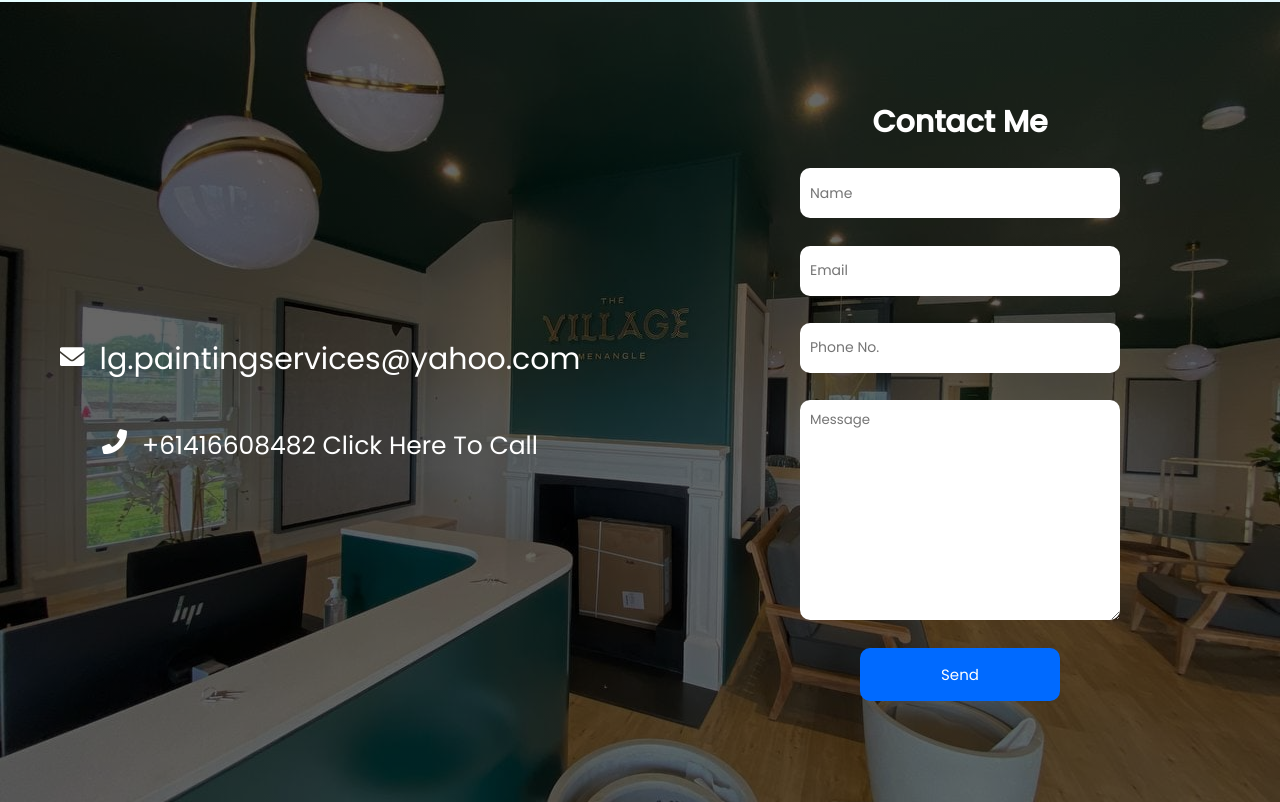
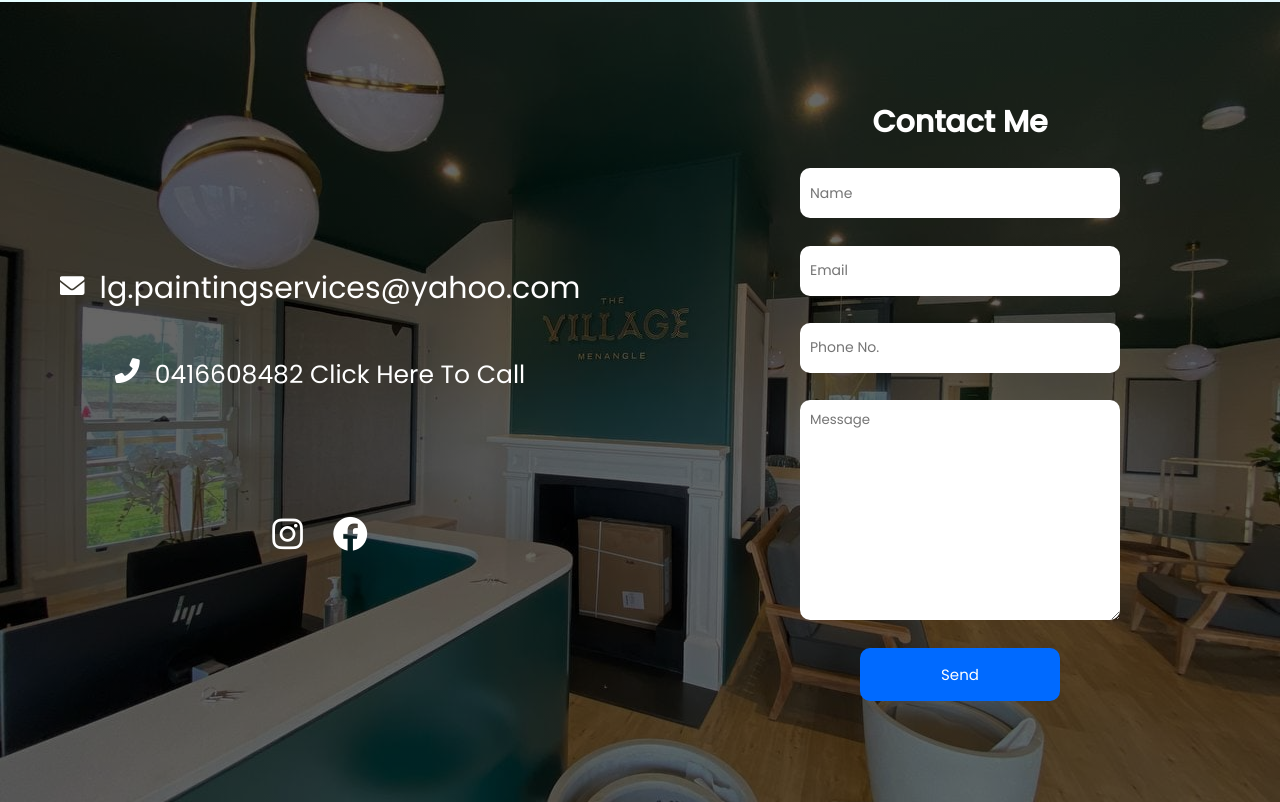
Before and after one commit to saman-zdf/lg-painting, a React (Create React App) app: page / in a window 1280 px wide. Shown: the part 3953-4755 px from the top of the page. Built offline with nearby package versions, Linux system fonts and the light colour scheme.

Commit message:
added social icon in contact page

```diff
--- a/src/components/contact/Contact.jsx
+++ b/src/components/contact/Contact.jsx
@@ -48,9 +48,27 @@ const Contact = () => {
             <i className='fas fa-phone-alt'></i>
             <span>
               <a href='tel:+61416608482' className='phone'>
-                +61416608482 Click Here To Call
+                0416608482 Click Here To Call
               </a>
             </span>
+          </div>
+          <div className='socials'>
+            <div>
+              <a
+                href='https://www.instagram.com/lg.painting.services'
+                target='_blank'
+              >
+                <i class='fab fa-instagram'></i>
+              </a>
+            </div>
+            <div>
+              <a
+                href='https://m.facebook.com/LG.Painting.Services/'
+                target='_blank'
+              >
+                <i class='fab fa-facebook'></i>
+              </a>
+            </div>
           </div>
         </div>
         <div className='right'>
--- a/src/components/contact/contact.scss
+++ b/src/components/contact/contact.scss
@@ -61,6 +61,32 @@
         }
         &:hover {
           color: rgb(153, 153, 255);
+        }
+      }
+    }
+    .socials {
+      display: flex;
+      justify-content: flex-start;
+      align-items: center;
+      margin-top: 100px;
+      @include mobile {
+        font-size: 18px;
+        margin-top: 10px;
+      }
+
+      a {
+        cursor: pointer;
+        margin: 15px;
+        i {
+          color: #fff;
+          transition: all 0.5s ease;
+          font-size: 35px;
+          @include mobile {
+            font-size: 25px;
+          }
+          &:hover {
+            color: $secondaryColor;
+          }
         }
       }
     }
--- a/src/components/menu/Menu.jsx
+++ b/src/components/menu/Menu.jsx
@@ -94,7 +94,10 @@ const Menu = ({ menuOpen, setMenuOpen }) => {
           </a>
         </div>
         <div>
-          <a href='#'>
+          <a
+            href='https://m.facebook.com/LG.Painting.Services/'
+            target='_blank'
+          >
             <i class='fab fa-facebook'></i>
           </a>
         </div>
```
